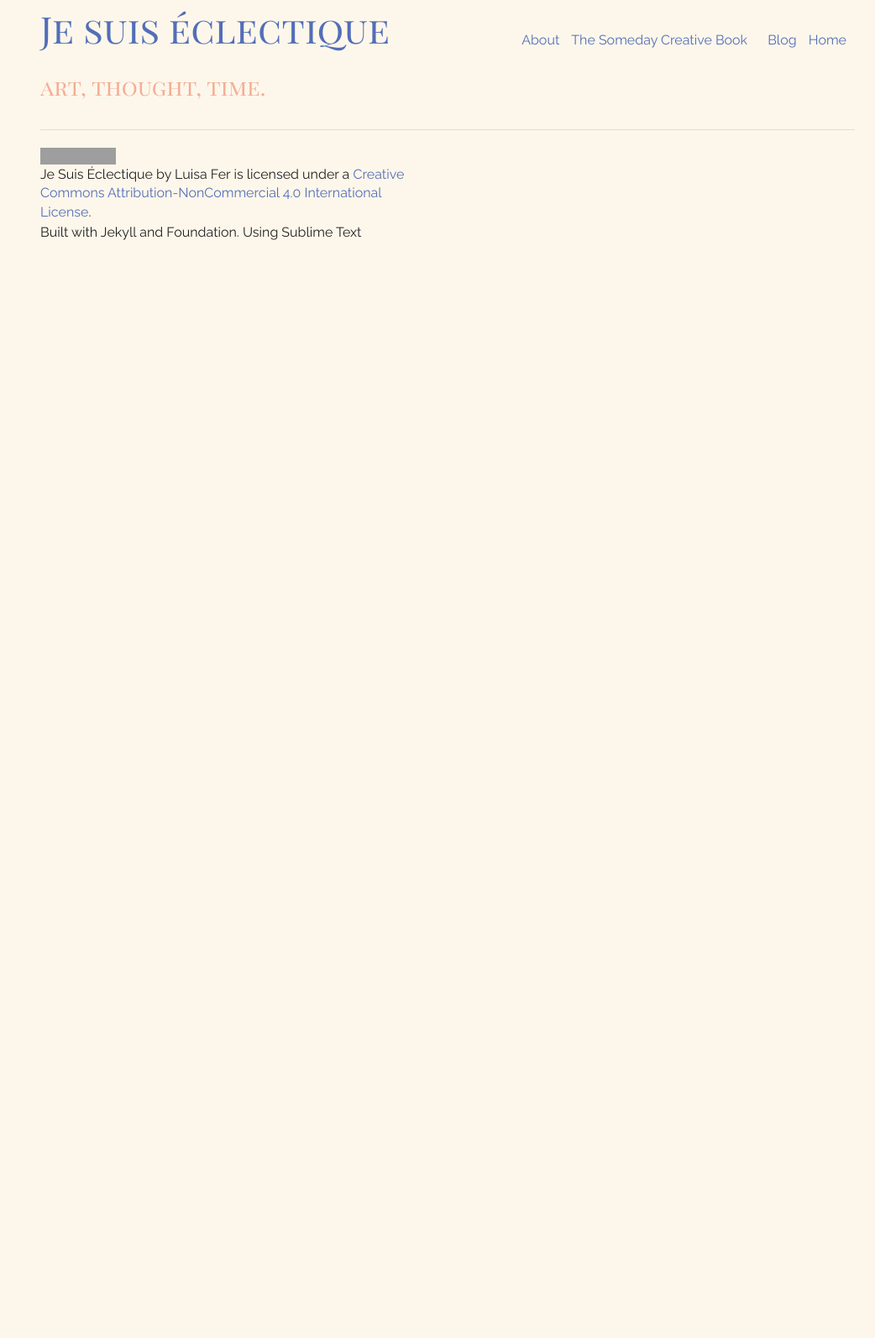
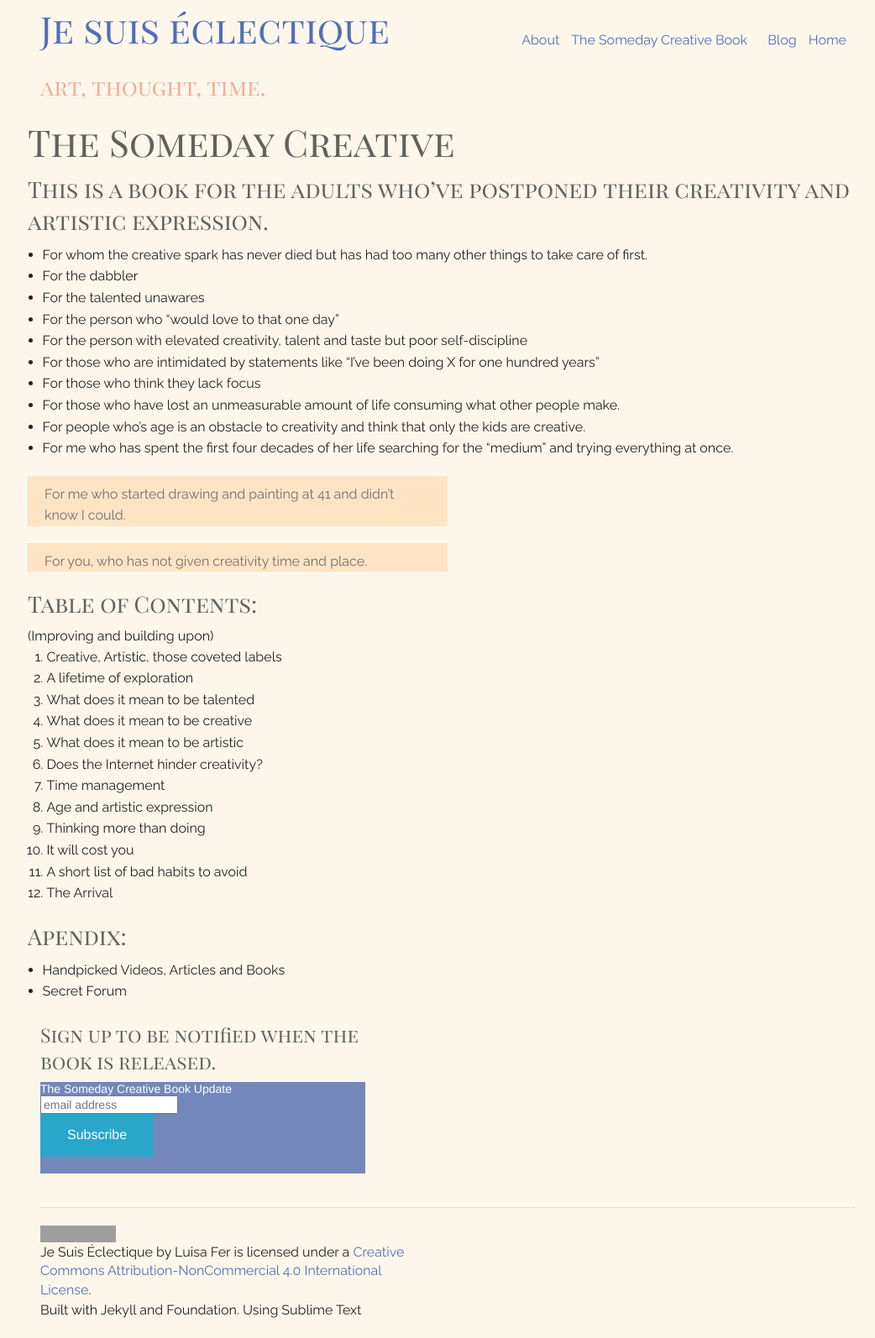
Before and after one commit to bitcolorine/Je-suis-eclectique, a Jekyll site: the page built from book.md, in a window 1280 px wide. Shown: the whole page at 84% size, without its empty margins (107-1149 px from the left). Built offline with Jekyll 4.4.1, drawn with Linux system fonts in a browser that asks for light colours; Markdown is read by kramdown in place of the engine named in the settings; comment, search, counter and statistics services are not loaded; before the commit the page ends 900 px from its top, so only the background shows below that; grey boxes are pictures that could not be loaded.

Commit message:
added book copy

```diff
--- a/_includes/legende.html
+++ b/_includes/legende.html
@@ -1,8 +1,8 @@
 <div class="legende">
 
-			<h2 class="small">Eclecticism:</h2>
-			<span class=definition> Selecting what appears to be best in various doctrines, methods, or styles. </span>
-			<p>Create authentically, use everything you've ever learned, be prolific and ultimately build a creative practice just for the joy of it.</p>
+			<!--<h2 class="small">Eclecticism:</h2>
+			<span class=definition> Selecting what appears to be best in various doctrines, methods, or styles. </span> -->
+			<h2>Create authentically, use everything you've ever learned, be prolific and ultimately build a creative practice just for the joy of it.</h2>
 
 			<!--After spending nine years looking for a creative outlet I found it. It was in front of my eyes, but I ignored it again and again. <br>
 
--- a/assets/css/main.css
+++ b/assets/css/main.css
@@ -174,6 +174,11 @@ margin-left: auto;
 display: block;
 }
 
+blockquote.copy {
+background: #FFE4C4;
+max-width: 50%;
+}
+
 .modules {
 
 	margin-top: 25px;
--- a/book.md
+++ b/book.md
@@ -1,4 +1,89 @@
 ---
 layout: home
 title: The Someday Creative Book
+permalink: /book/
 ---
+
+<div class="row">
+
+	<h1>The Someday Creative</h1>
+
+	<h3>This is a book for the adults who’ve postponed their creativity and artistic expression. </h3>
+
+	<ul>
+		<li>For whom the creative spark has never died but has had too many other things to take care of first.</li>
+		<li>For the dabbler</li>
+		<li>For the talented unawares</li>
+		<li>For the person who “would love to that one day”</li>
+		<li>For the person with elevated creativity, talent and taste but poor self-discipline</li>
+		<li>For those who are intimidated by statements like “I’ve been doing X for one hundred years”</li>
+		<li>For those who think they lack focus</li>
+		<li>For those who have lost an unmeasurable amount of life consuming what other people make.
+</li>
+		<li>For people who’s age is an obstacle to creativity and think that only the kids are creative.</li>
+		<li>For me who has spent the first four decades of her life searching for the “medium” and trying everything at once.</li>
+
+	</ul>
+
+
+
+
+<blockquote class="copy">For me who started drawing and painting at 41 and didn’t know I could.</blockquote>
+
+<blockquote class="copy">For you, who has not given creativity time and place.</blockquote>
+
+<h3>Table of Contents:</h3>
+(Improving and building upon)
+
+<ol>
+	<li>Creative, Artistic, those coveted labels
+</li>
+	<li>A lifetime of exploration</li>
+	<li>What does it mean to be talented</li>
+	<li>What does it mean to be creative</li>
+	<li>What does it mean to be artistic</li>
+	<li>Does the Internet hinder creativity?</li>
+	<li>Time management</li>
+	<li>Age and artistic expression</li>
+	<li>Thinking more than doing</li>
+	<li>It will cost you</li>
+	<li>A short list of bad habits to avoid</li>
+	<li>The Arrival</li>
+
+</ol>
+
+
+<h3>Apendix: </h3>
+
+<ul>
+<li>Handpicked Videos, Articles and Books</li>
+<li>Secret Forum</li>
+</ul>
+
+<div class="medium-5 columns">
+
+<h4>Sign up to be notified when the book is released.</h4>
+
+			<!-- Begin MailChimp Signup Form -->
+				<link href="//cdn-images.mailchimp.com/embedcode/slim-081711.css" rel="stylesheet" type="text/css">
+				<style type="text/css">
+					#mc_embed_signup{clear:left; font:14px Helvetica,Arial,sans-serif; }
+					/* Add your own MailChimp form style overrides in your site stylesheet or in this style block.
+					   We recommend moving this block and the preceding CSS link to the HEAD of your HTML file. */
+				</style>
+				<div id="mc_embed_signup">
+				<form action="//variableskies.us2.list-manage.com/subscribe/post?u=10ed67f103d7d64406932a3cd&amp;id=680cb8ede1" method="post" id="mc-embedded-subscribe-form" name="mc-embedded-subscribe-form" class="validate" target="_blank" novalidate>
+					<label for="mce-EMAIL">The Someday Creative Book Update</label>
+					<input type="email" value="" name="EMAIL" class="email" id="mce-EMAIL" placeholder="email address" required>
+				    <!-- real people should not fill this in and expect good things - do not remove this or risk form bot signups-->
+				    <div style="position: absolute; left: -5000px;"><input type="text" name="b_10ed67f103d7d64406932a3cd_680cb8ede1" tabindex="-1" value=""></div>
+				    <div class="clear"><input type="submit" value="Subscribe" name="subscribe" id="mc-embedded-subscribe" class="button"></div>
+				</form>
+				</div>
+
+	<!--End mc_embed_signup-->
+
+	</div>
+	<div class="medium-7 colums"></div>
+
+</div>
--- a/index.html
+++ b/index.html
@@ -33,7 +33,7 @@ title: Home
 			Are you worried you're not talented, creative or artistic?<br>
 			Is age a factor when beginning a creative endeavor?<br>
 			Do you have a room full of art materials and supplies you've never used? <br>
-
+<p></p>
 
 			<h4>Sign up to be notified when the book is released.</h4>
 
```
Also changed, not shown: about.md (+0 -3 lines), 1 other file.
